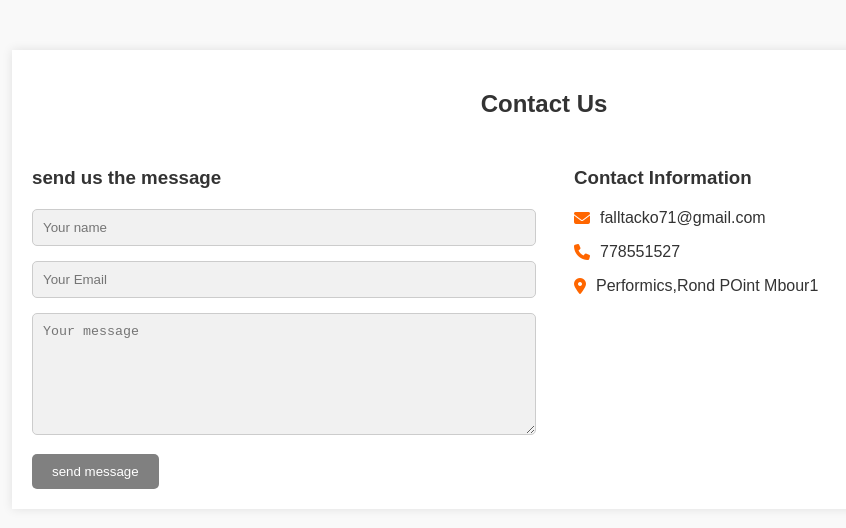
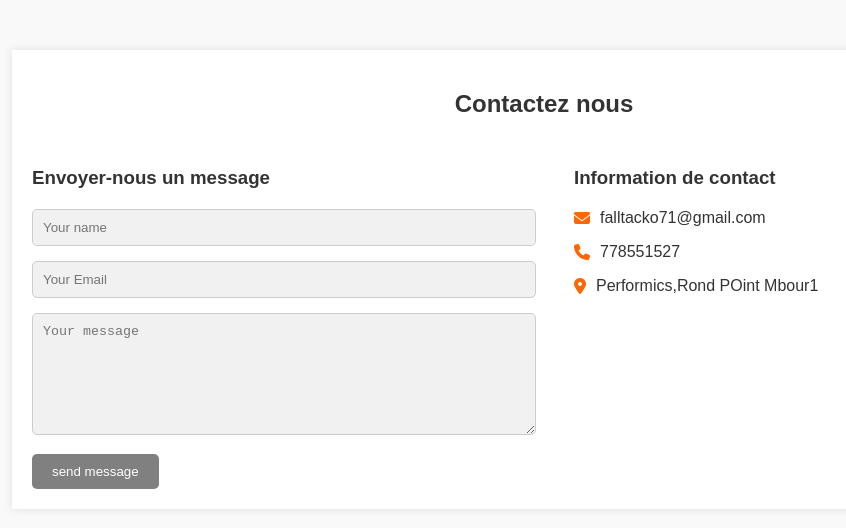
Before and after one commit to lmtlibass/performics_L3_web_site, a plain HTML site: page Contact.html in a window 1280 px wide. Shown: the whole page, without its empty margins (96-942 px from the left). Drawn offline with Linux system fonts and the light colour scheme.

Commit message:
contact.html

```diff
--- a/Contact.html
+++ b/Contact.html
@@ -6,15 +6,15 @@
     <link rel="stylesheet" href="css/style.css">
 
     <link rel="stylesheet" href="https://cdnjs.cloudflare.com/ajax/libs/font-awesome/6.7.2/css/all.min.css">
-    <title>Responsive Contact us Pge</title>
+    <title>Responsive Contact us Page</title>
 </head>
 <body>
     <section class="contact">
         <div class="container">
-            <h2>Contact Us</h2>
+            <h2>Contactez nous</h2>
             <div class="contact-wrapper">
                 <div class="contact-form">
-                    <h3>send us the message</h3>
+                    <h3>Envoyer-nous un message</h3>
                     <form >
                         <div class="form-group">
                             <input type="text" name="name" placeholder="Your name">
@@ -30,7 +30,7 @@
                     </form>
                 </div>
                 <div class="contact-info">
-                    <h3>Contact Information</h3>
+                    <h3>Information de contact</h3>
                     <p><i class="fas fa-envelope"></i>falltacko71@gmail.com</p>
                     <p><i class="fas fa-phone"></i>778551527</p>
                     <p><i class="fas fa-map-marker-alt "></i>Performics,Rond POint Mbour1</p>
```
